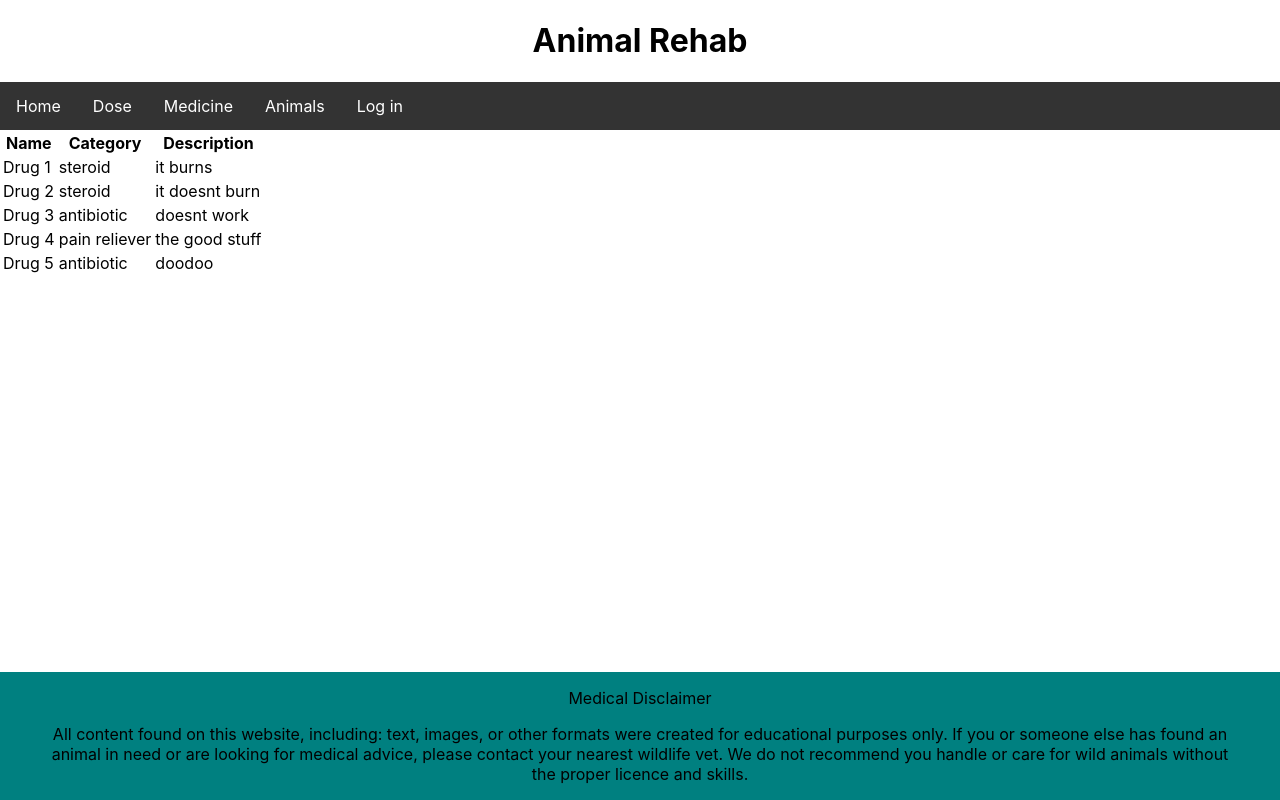
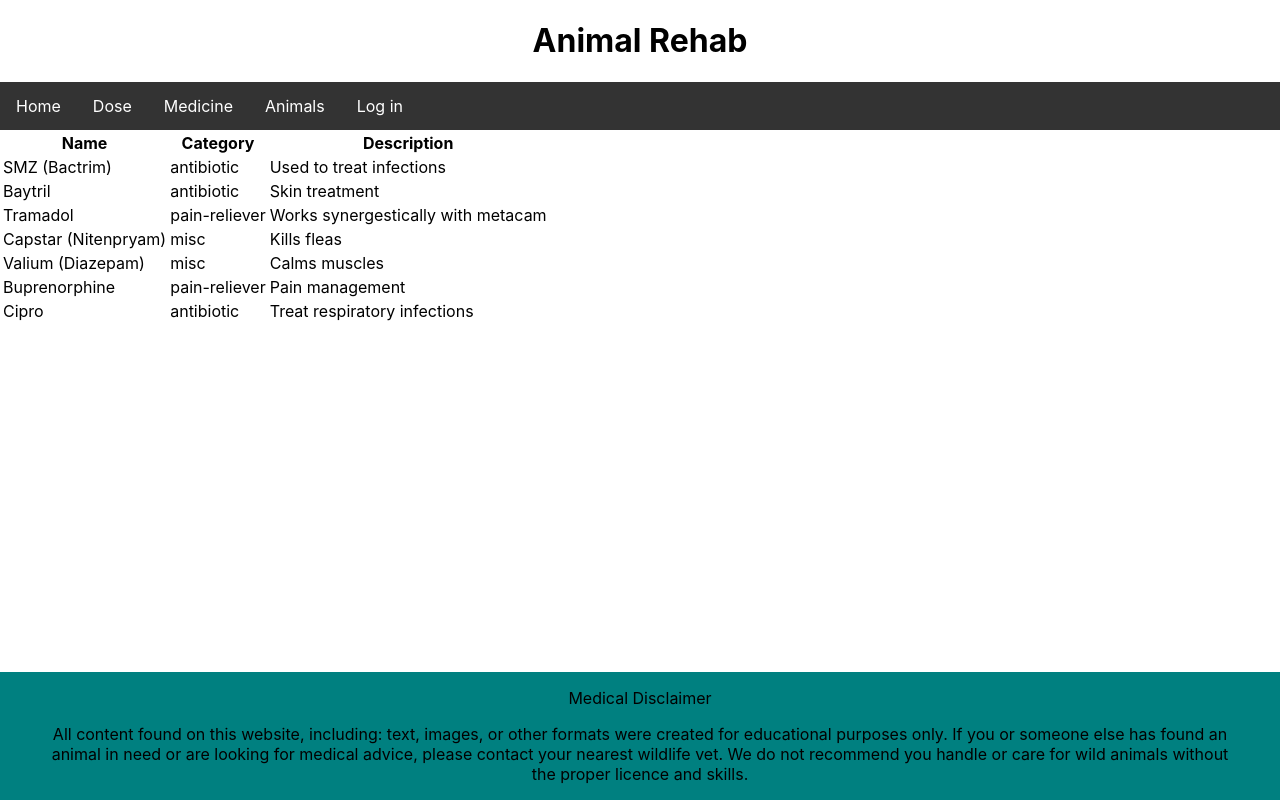
Before and after one commit to Rayxclockwork/AnimalRehab, a React (Create React App) app in the folder animal-rehab/: page /medicine in a window 1280 px wide. Built offline with nearby package versions, Linux system fonts and the light colour scheme.

Commit message:
Medicine sample data fixed

```diff
--- a/animal-rehab/public/data/medicine.json
+++ b/animal-rehab/public/data/medicine.json
@@ -1,32 +1,58 @@
 [
 	{
 		"id": 1,
-		"name": "Drug 1",
-		"type": "steroid",
-		"description": "it burns"
+		"name": "SMZ (Bactrim)",
+		"type": "antibiotic",
+		"dose": 20,
+		"pillStregth": 400,
+		"description": "Used to treat infections"
 	},
 	{
 		"id": 2,
-		"name": "Drug 2",
-		"type": "steroid",
-		"description": "it doesnt burn"
+		"name": "Baytril",
+		"type": "antibiotic",
+		"dose": 10,
+		"pillStregth": 22.7,
+		"description": "Skin treatment"
 	},
 	{
 		"id": 3,
-		"name": "Drug 3",
-		"type": "antibiotic",
-		"description": "doesnt work"
+		"name": "Tramadol",
+		"type": "pain-reliever",
+		"dose": 4,
+		"pillStregth": 50,
+		"description": "Works synergestically with metacam"
 	},
 	{
 		"id": 4,
-		"name": "Drug 4",
-		"type": "pain reliever",
-		"description": "the good stuff"
+		"name": "Capstar (Nitenpryam)",
+		"type": "misc",
+		"dose": 1,
+		"pillStregth": 11.4,
+		"description": "Kills fleas"
 	},
 	{
 		"id": 5,
-		"name": "Drug 5",
+		"name": "Valium (Diazepam)",
+		"type": "misc",
+		"dose": 1.5,
+		"pillStregth": 5,
+		"description": "Calms muscles"
+	},
+	{
+		"id": 6,
+		"name": "Buprenorphine",
+		"type": "pain-reliever",
+		"dose": 0.3,
+		"pillStregth": 0.3,
+		"description": "Pain management"
+	},
+	{
+		"id": 7,
+		"name": "Cipro",
 		"type": "antibiotic",
-		"description": "doodoo"
+		"dose": 1.5,
+		"pillStregth": 500,
+		"description": "Treat respiratory infections"
 	}
 ]
--- a/animal-rehab/src/App.js
+++ b/animal-rehab/src/App.js
@@ -57,7 +57,7 @@ class App extends React.Component {
                   <Home />
                 </Route>
                 <Route path="/dose">
-                  <Dose />
+                  <Dose medicine={this.state.medicine} />
                 </Route>
                 <Route path="/medicine">
                   <Medicine medicine={this.state.medicine} />
--- a/animal-rehab/src/components/Dose/Dose.js
+++ b/animal-rehab/src/components/Dose/Dose.js
@@ -3,6 +3,9 @@ import React, { Component } from 'react';
 class Dose extends Component {
     constructor(props){
         super(props);
+
+        console.log(this.props.medicine);
+
         this.state = {
             name: '',
             weight: '',
@@ -15,15 +18,19 @@ class Dose extends Component {
             }
         }
     }
+
     handleChange = (e) => {
+        e.preventDefault();
+
         this.setState({
-            [e.target.name] : e.target.value
+            [e.target.name]: e.target.value
         })
     }
 
     handleSubmit = (e) => {
-        e.preventDefault()
+        e.preventDefault();
 
+        console.log(this.state);
     }
 
     render() {
```
